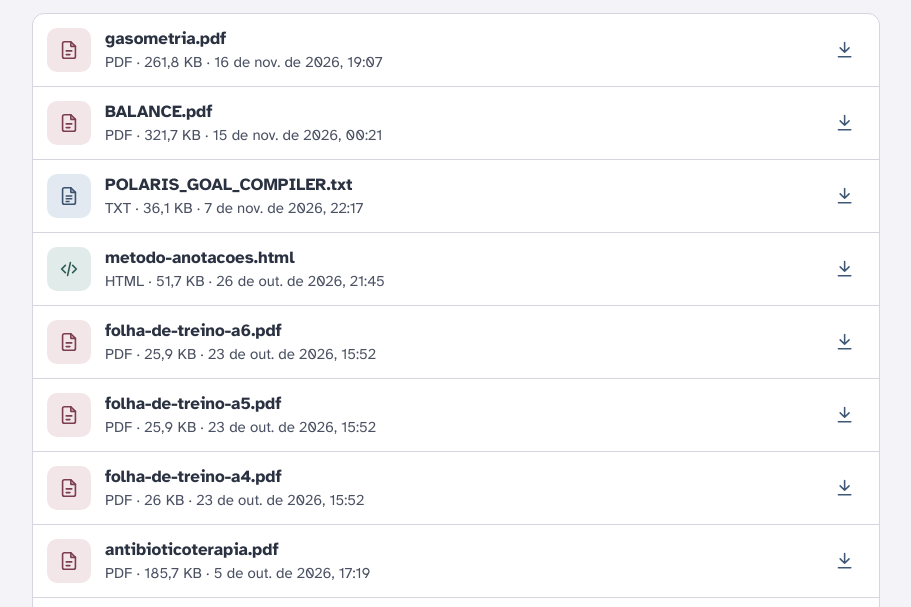
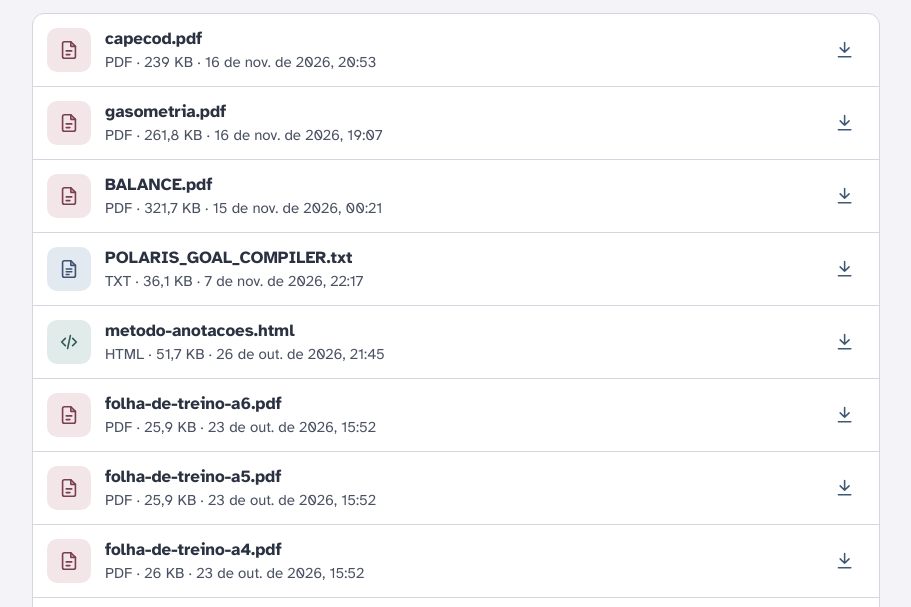
Before and after one commit to phmrios/oncopeu, a plain HTML site: page index.html in a window 1280 px wide. Shown: the part 183-790 px from the top of the page, without its empty margins (184-1095 px from the left). Drawn offline with Linux system fonts and the light colour scheme.

Commit message:
atualizando

```diff
--- a/index.html
+++ b/index.html
@@ -227,7 +227,7 @@
 
   <script>
     // Dados embutidos pelo build:
-    const FILES = [{"name":"gasometria.pdf","ext":"pdf","size":268124,"mtimeMs":1794856053464.42,"preview":"pdf"},{"name":"BALANCE.pdf","ext":"pdf","size":329375,"mtimeMs":1794702106936.1238,"preview":"pdf"},{"name":"POLARIS_GOAL_COMPILER.txt","ext":"txt","size":36971,"mtimeMs":1794089850683.0447,"preview":"text"},{"name":"metodo-anotacoes.html","ext":"html","size":52978,"mtimeMs":1793051101077.1396,"preview":"html"},{"name":"folha-de-treino-a6.pdf","ext":"pdf","size":26516,"mtimeMs":1792770743256.736,"preview":"pdf"},{"name":"folha-de-treino-a5.pdf","ext":"pdf","size":26540,"mtimeMs":1792770736341.8281,"preview":"pdf"},{"name":"folha-de-treino-a4.pdf","ext":"pdf","size":26600,"mtimeMs":1792770728102.7466,"preview":"pdf"},{"name":"antibioticoterapia.pdf","ext":"pdf","size":190183,"mtimeMs":1791220798082.3435,"preview":"pdf"},{"name":"aula-sodio.pdf","ext":"pdf","size":466757,"mtimeMs":1790638937434.4526,"preview":"pdf"},{"name":"ADAPTA - PDF GABARITO.pdf","ext":"pdf","size":411998,"mtimeMs":1779045498000,"preview":"pdf"},{"name":"avatar.txt","ext":"txt","size":844065,"mtimeMs":1776125698522.089,"preview":"text"}];
+    const FILES = [{"name":"capecod.pdf","ext":"pdf","size":244751,"mtimeMs":1794862393041.7417,"preview":"pdf"},{"name":"gasometria.pdf","ext":"pdf","size":268124,"mtimeMs":1794856053464.42,"preview":"pdf"},{"name":"BALANCE.pdf","ext":"pdf","size":329375,"mtimeMs":1794702106936.1238,"preview":"pdf"},{"name":"POLARIS_GOAL_COMPILER.txt","ext":"txt","size":36971,"mtimeMs":1794089850683.0447,"preview":"text"},{"name":"metodo-anotacoes.html","ext":"html","size":52978,"mtimeMs":1793051101077.1396,"preview":"html"},{"name":"folha-de-treino-a6.pdf","ext":"pdf","size":26516,"mtimeMs":1792770743256.736,"preview":"pdf"},{"name":"folha-de-treino-a5.pdf","ext":"pdf","size":26540,"mtimeMs":1792770736341.8281,"preview":"pdf"},{"name":"folha-de-treino-a4.pdf","ext":"pdf","size":26600,"mtimeMs":1792770728102.7466,"preview":"pdf"},{"name":"antibioticoterapia.pdf","ext":"pdf","size":190183,"mtimeMs":1791220798082.3435,"preview":"pdf"},{"name":"aula-sodio.pdf","ext":"pdf","size":466757,"mtimeMs":1790638937434.4526,"preview":"pdf"},{"name":"ADAPTA - PDF GABARITO.pdf","ext":"pdf","size":411998,"mtimeMs":1779045498000,"preview":"pdf"},{"name":"avatar.txt","ext":"txt","size":844065,"mtimeMs":1776125698522.089,"preview":"text"}];
 
     const $ = (id) => document.getElementById(id);
     const list = $('list'), empty = $('empty'), count = $('count');
```
Also changed, not shown: 1 other file.
